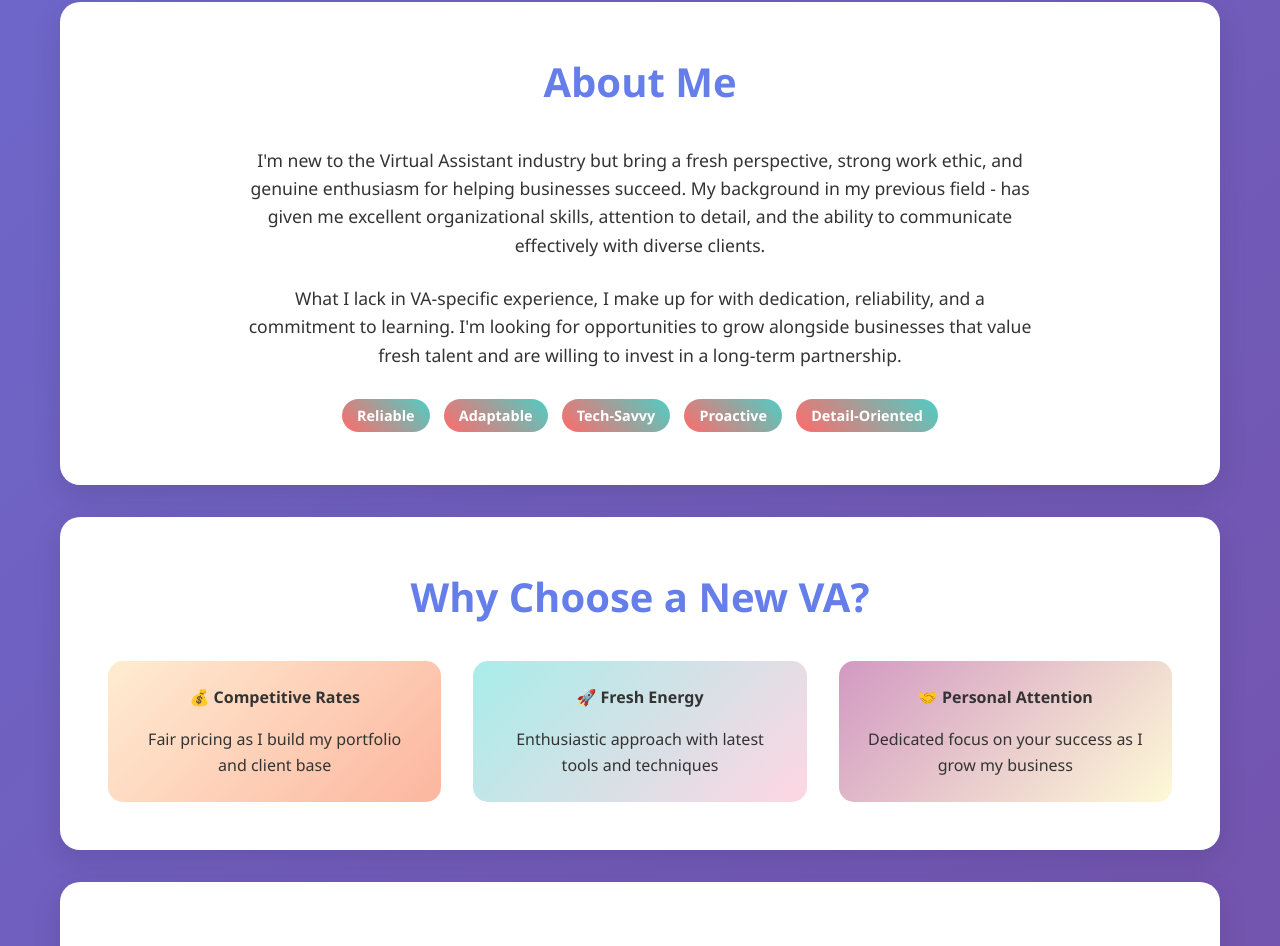
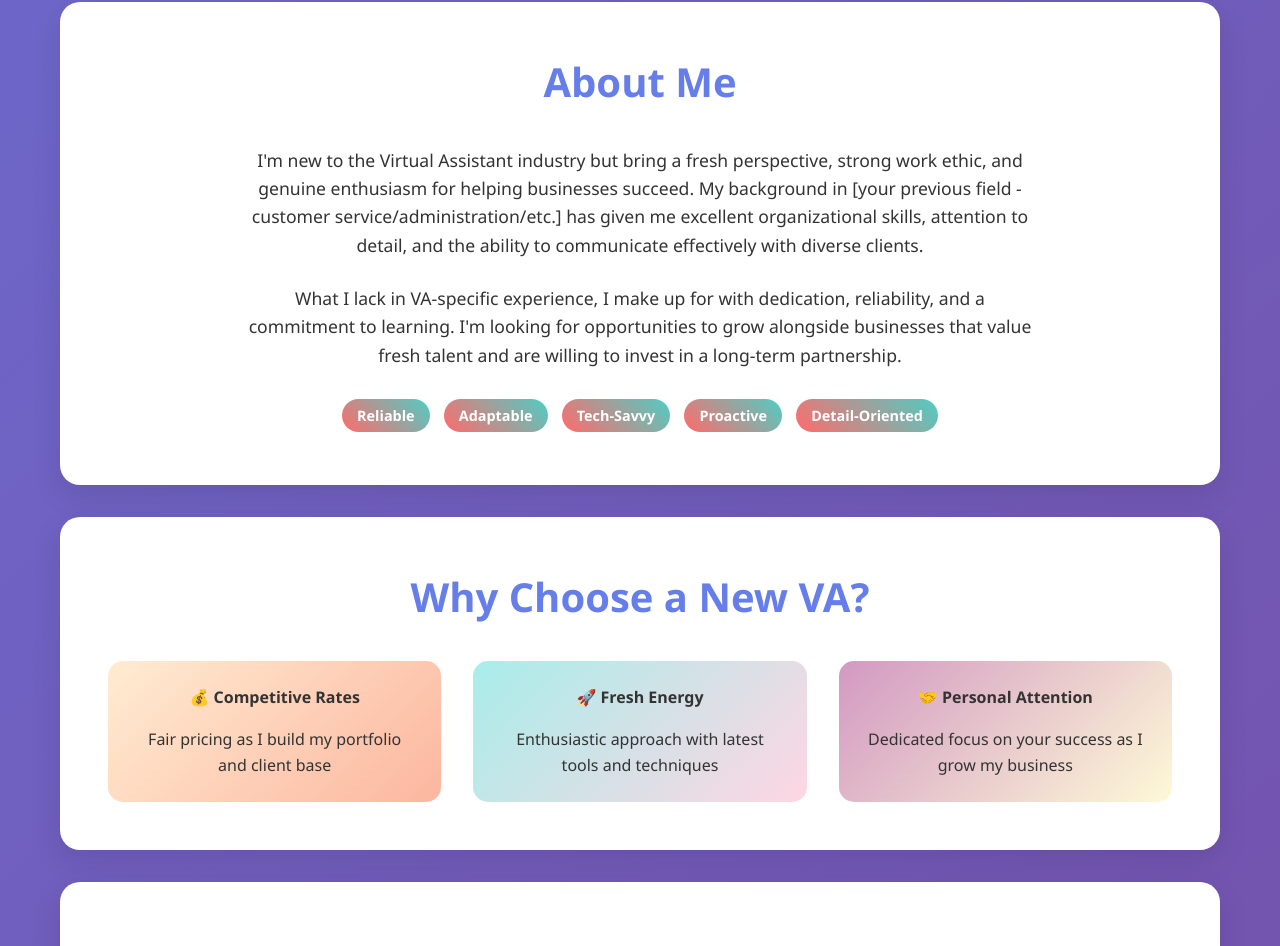
Before and after one commit to jjoshua1230/profile.io, a plain HTML site: page index.html in a window 1280 px wide. Shown: the part 2789-3735 px from the top of the page. Drawn offline with Linux system fonts and the light colour scheme.

Commit message:
Add files via upload

```diff
--- a/index.html
+++ b/index.html
@@ -449,7 +449,7 @@
         <section id="about" class="section">
             <h2>About Me</h2>
             <p style="font-size: 1.1rem; text-align: center; max-width: 800px; margin: 0 auto;">
-                I'm new to the Virtual Assistant industry but bring a fresh perspective, strong work ethic, and genuine enthusiasm for helping businesses succeed. My background in my previous field -  has given me excellent organizational skills, attention to detail, and the ability to communicate effectively with diverse clients.
+                I'm new to the Virtual Assistant industry but bring a fresh perspective, strong work ethic, and genuine enthusiasm for helping businesses succeed. My background in [your previous field - customer service/administration/etc.] has given me excellent organizational skills, attention to detail, and the ability to communicate effectively with diverse clients.
             </p>
             <br>
             <p style="font-size: 1.1rem; text-align: center; max-width: 800px; margin: 0 auto;">
```
